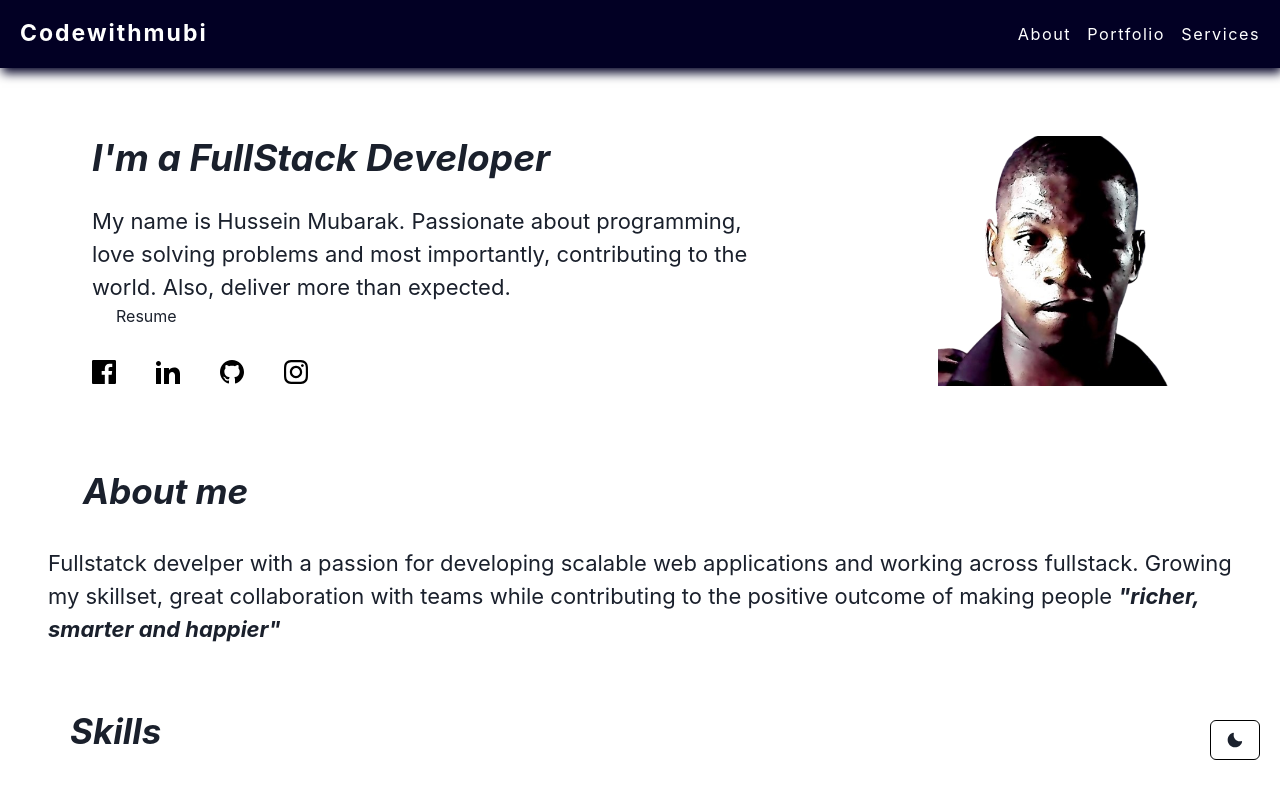
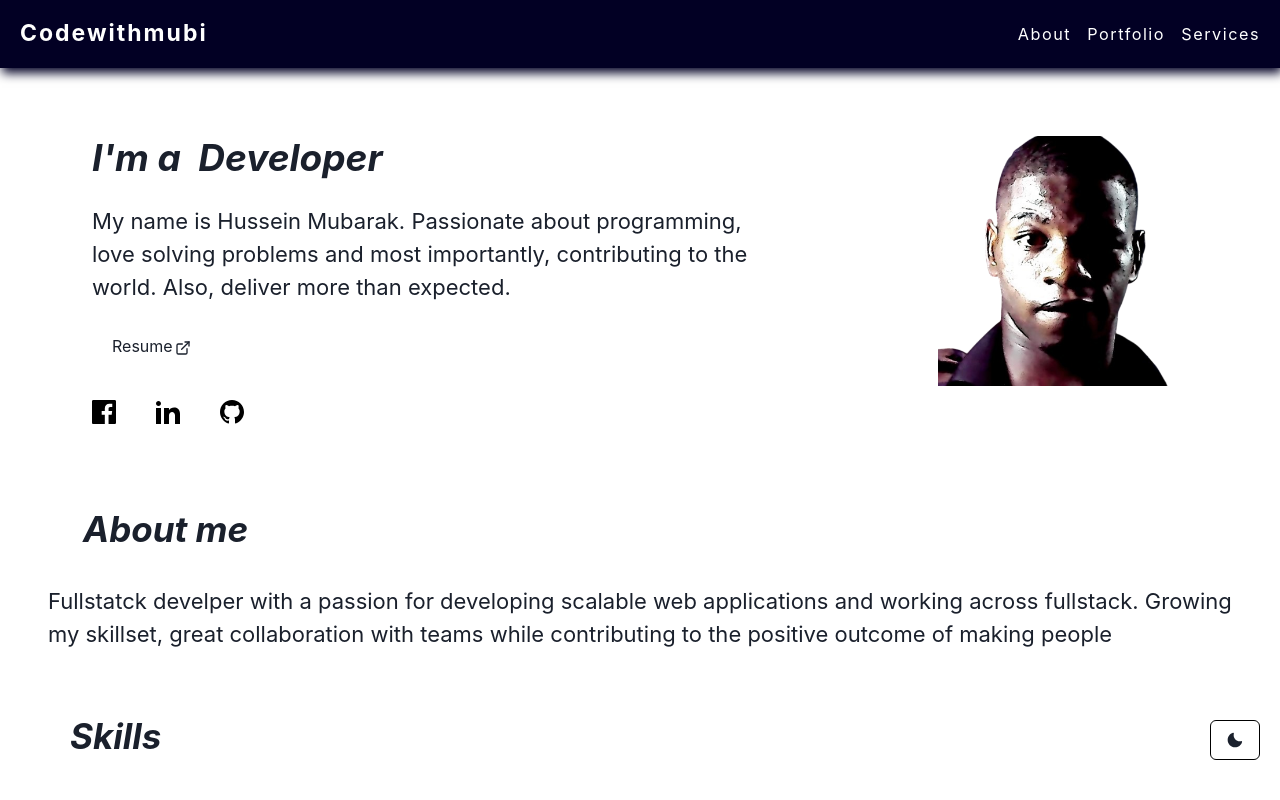
Before and after one commit to Kiddo-prog/My-portfolio, a React (Create React App) app: page /about in a window 1280 px wide. Shown: the top 800 px of the page. Built offline with nearby package versions, Linux system fonts and the light colour scheme.

Commit message:
Added new files

```diff
--- a/package.json
+++ b/package.json
@@ -16,6 +16,7 @@
     "react-dom": "^18.0.0",
     "react-router-dom": "^6.3.0",
     "react-scripts": "5.0.1",
+    "react-simple-typewriter": "^3.0.1",
     "react-slick": "^0.29.0",
     "react-spring": "^9.4.4",
     "slick-carousel": "^1.8.1",
--- a/src/components/Contact/ContactForm.jsx
+++ b/src/components/Contact/ContactForm.jsx
@@ -2,9 +2,9 @@ import React, { useState } from "react";
 import {
   Box,
   Heading,
-  FormControl,
+  // FormControl,
   FormLabel,
-  FormErrorMessage,
+  // FormErrorMessage,
   Textarea,
   Input,
   Button,
--- a/src/components/Footer/index.jsx
+++ b/src/components/Footer/index.jsx
@@ -1,12 +1,11 @@
 import React from "react";
 import { Box, Text } from "@chakra-ui/react";
-import { useColorModeValue, Button, Flex, Spacer } from "@chakra-ui/react";
-// import { ChevronUpIcon } from "@chakra-ui/icons";
+import { useColorModeValue } from "@chakra-ui/react";
 
 export default function Footer() {
   const bg = useColorModeValue("rgb(2,0,36)", "#fff");
   const color = useColorModeValue("#fff", "rgb(2,0,36)");
-  const border = useColorModeValue("#fff", "rgb(2,0,36)");
+  // const border = useColorModeValue("#fff", "rgb(2,0,36)");
   const date = new Date().getFullYear();
   return (
     <>
--- a/src/components/Main.jsx
+++ b/src/components/Main.jsx
@@ -1,5 +1,4 @@
 import React from "react";
-import { Box } from "@chakra-ui/react";
 import Contact from "./Contact";
 import Skill from "./Skill";
 
--- a/src/components/Menu/index.jsx
+++ b/src/components/Menu/index.jsx
@@ -4,7 +4,6 @@ import { Link } from "react-router-dom";
 import {
   Drawer,
   DrawerBody,
-  //   DrawerFooter,
   DrawerHeader,
   DrawerOverlay,
   DrawerContent,
@@ -12,7 +11,6 @@ import {
   DrawerCloseButton,
 } from "@chakra-ui/react";
 import { HamburgerIcon } from "@chakra-ui/icons";
-import { useColorModeValue } from "@chakra-ui/react";
 
 function MobileMenu() {
   const { isOpen, onOpen, onClose } = useDisclosure();
--- a/src/components/Portfolio/index.jsx
+++ b/src/components/Portfolio/index.jsx
@@ -10,7 +10,6 @@ import {
   useColorModeValue,
 } from "@chakra-ui/react";
 import { ExternalLinkIcon } from "@chakra-ui/icons";
-import { Link } from "react-router-dom";
 
 export default function PortfolioComponent() {
   const bg = useColorModeValue("rgb(2,0,36)", "#fff");
--- a/src/components/service/index.js
+++ b/src/components/service/index.js
@@ -1,6 +1,5 @@
 import React from "react";
 import {
-  Text,
   Box,
   Flex,
   Spacer,
--- a/src/routes/About.jsx
+++ b/src/routes/About.jsx
@@ -4,14 +4,22 @@ import {
   Heading,
   Image,
   Text,
-  Button,
   Flex,
   Spacer,
   Link,
 } from "@chakra-ui/react";
 // import Design from "../components/Design";
+import { ExternalLinkIcon } from '@chakra-ui/icons';
+import { useTypewriter } from 'react-simple-typewriter'
 
 export default function About() {
+  const {text} = useTypewriter({
+    words: ['FullStack', 'Web', 'Python'],
+    loop: 0,
+    typeSpeed: 70,
+    cursorStyle: '_'
+  })
+
   const iconLink = {
     marginRight: "2.5em",
   };
@@ -24,7 +32,7 @@ export default function About() {
             fontStyle="italic"
             marginBottom="25px"
           >
-            I'm a FullStack Developer
+            I'm a&nbsp;{text}&nbsp;Developer
           </Heading>
           <Text fontSize={["14", "16", "19", "22"]} fontWeight="400">
             My name is Hussein Mubarak. Passionate about programming, love
@@ -32,29 +40,13 @@ export default function About() {
             Also, deliver more than expected.
           </Text>
           <Box>
-            {/* <Button
-              href="#"
-              mt="20px"
-              padding="1.5em"
-              rel="noopener noreferrer"
-              _hover={{ boxShadow: "1px 4px 9px #000" }}
-              download
-            >
-              Resume
-            </Button> */}
-            <Link
-              padding="1.5em"
-              mt="20px"
-              href="#"
-              download
-              rel="noopener noreferrer"
-              _hover={{ boxShadow: "1px 4px 9px #000" }}
-              target="_blank"
-            >
-              Resume
-            </Link>
+            <Box mt="20px" p="10px">
+              <Link href='/resume.pdf'  _hover={{ boxShadow: "1px 4px 9px #000" }} p="10px" borderRadius="10px" isExternal download>
+                  Resume<ExternalLinkIcon mx='2px' />
+              </Link>
+            </Box>
             <Box d="flex" direction="row" mt="2em">
-              <a style={iconLink} href="#">
+              <a style={iconLink} href="https://www.facebook.com">
                 <svg
                   xmlns="http://www.w3.org/2000/svg"
                   width="24"
@@ -65,7 +57,7 @@ export default function About() {
                 </svg>
               </a>
 
-              <a style={iconLink} href="#">
+              <a style={iconLink} href="https://www.linkedin.com/in/hussein-mubarak-3b00b11b2/">
                 <svg
                   xmlns="http://www.w3.org/2000/svg"
                   width="24"
@@ -76,7 +68,7 @@ export default function About() {
                 </svg>
               </a>
 
-              <a style={iconLink} href="#">
+              <a style={iconLink} href="https://github.com/Kiddo-prog">
                 <svg
                   xmlns="http://www.w3.org/2000/svg"
                   width="24"
@@ -87,7 +79,7 @@ export default function About() {
                 </svg>
               </a>
 
-              <a style={iconLink} href="#">
+              {/* <a style={iconLink} href="#">
                 <svg
                   xmlns="http://www.w3.org/2000/svg"
                   width="24"
@@ -96,7 +88,7 @@ export default function About() {
                 >
                   <path d="M12 2.163c3.204 0 3.584.012 4.85.07 3.252.148 4.771 1.691 4.919 4.919.058 1.265.069 1.645.069 4.849 0 3.205-.012 3.584-.069 4.849-.149 3.225-1.664 4.771-4.919 4.919-1.266.058-1.644.07-4.85.07-3.204 0-3.584-.012-4.849-.07-3.26-.149-4.771-1.699-4.919-4.92-.058-1.265-.07-1.644-.07-4.849 0-3.204.013-3.583.07-4.849.149-3.227 1.664-4.771 4.919-4.919 1.266-.057 1.645-.069 4.849-.069zm0-2.163c-3.259 0-3.667.014-4.947.072-4.358.2-6.78 2.618-6.98 6.98-.059 1.281-.073 1.689-.073 4.948 0 3.259.014 3.668.072 4.948.2 4.358 2.618 6.78 6.98 6.98 1.281.058 1.689.072 4.948.072 3.259 0 3.668-.014 4.948-.072 4.354-.2 6.782-2.618 6.979-6.98.059-1.28.073-1.689.073-4.948 0-3.259-.014-3.667-.072-4.947-.196-4.354-2.617-6.78-6.979-6.98-1.281-.059-1.69-.073-4.949-.073zm0 5.838c-3.403 0-6.162 2.759-6.162 6.162s2.759 6.163 6.162 6.163 6.162-2.759 6.162-6.163c0-3.403-2.759-6.162-6.162-6.162zm0 10.162c-2.209 0-4-1.79-4-4 0-2.209 1.791-4 4-4s4 1.791 4 4c0 2.21-1.791 4-4 4zm6.406-11.845c-.796 0-1.441.645-1.441 1.44s.645 1.44 1.441 1.44c.795 0 1.439-.645 1.439-1.44s-.644-1.44-1.439-1.44z" />
                 </svg>
-              </a>
+              </a> */}
             </Box>
           </Box>
         </Box>
--- a/src/routes/AboutMe.jsx
+++ b/src/routes/AboutMe.jsx
@@ -1,7 +1,15 @@
 import React from "react";
 import { Box, Text, Heading } from "@chakra-ui/react";
+import { useTypewriter } from 'react-simple-typewriter'
 
 export default function AboutMe() {
+  const {text} = useTypewriter({
+    words: ['Richer', 'Smarter', 'Happier'],
+    loop: 0,
+    typeSpeed: 70,
+    cursorStyle: '|'
+  })
+
   return (
     <Box my={["3em", "4em"]} mx={["2em", "3em"]}>
       <Heading
@@ -18,7 +26,7 @@ export default function AboutMe() {
         collaboration with teams while contributing to the positive outcome of
         making people{" "}
         <b>
-          <i>"richer, smarter and happier"</i>
+          <i>{text}</i>
         </b>
       </Text>
     </Box>
```
Also changed, not shown: 2 other files (tests, documents, lock files or other folders).
